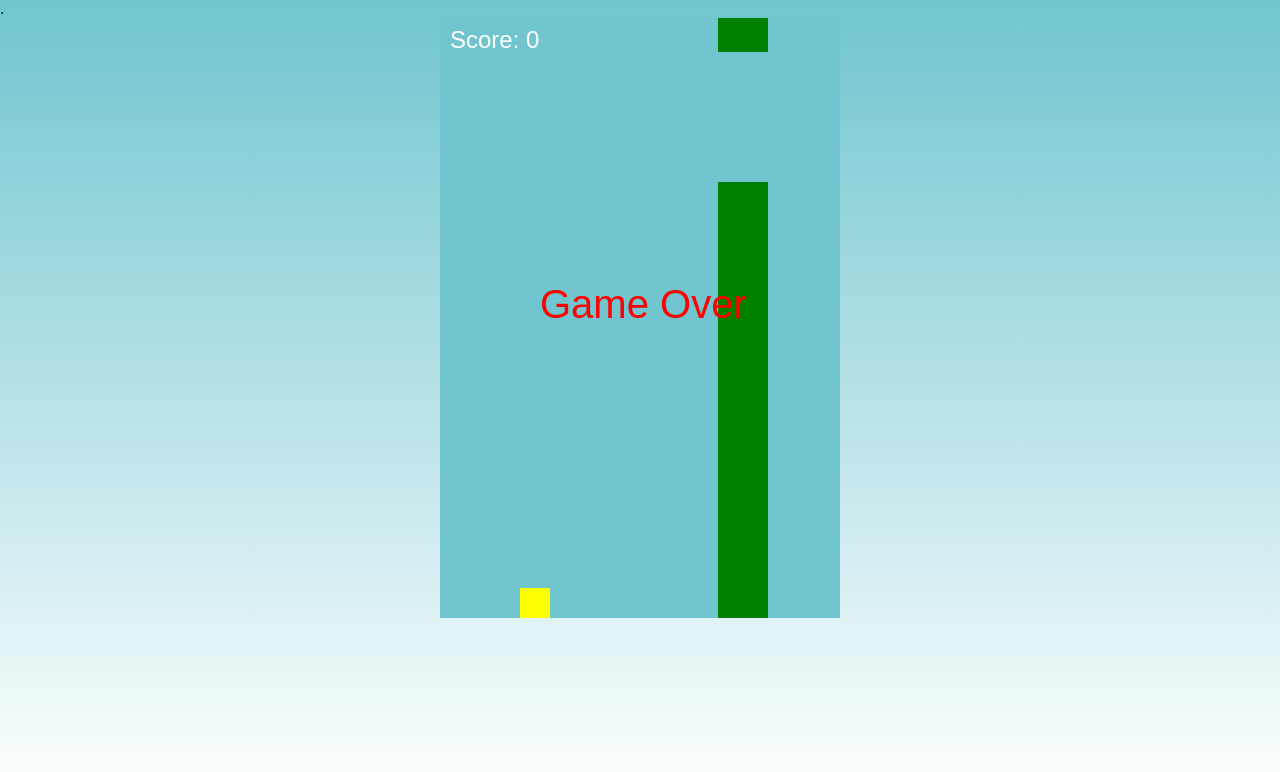
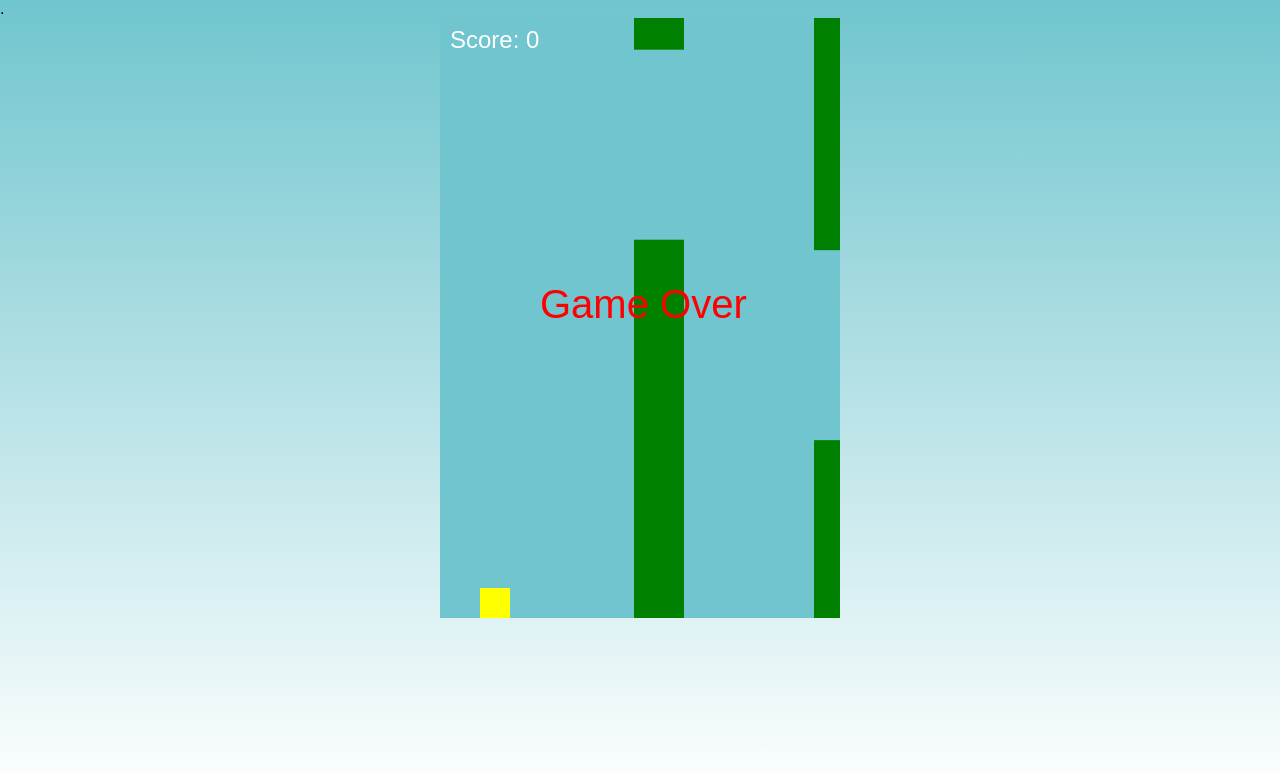
Before and after one commit to chinmayab801-prog/Birdwing, a plain HTML site: page index.html in a window 1280 px wide. Drawn offline with Linux system fonts and the light colour scheme.

Commit message:
Update index.html

```diff
--- a/index.html
+++ b/index.html
@@ -26,11 +26,11 @@ canvas.width = 400;
 canvas.height = 600;
 
 let bird = {
-  x: 80,
-  y: 200,
+  x: 40,
+  y: 40,
   width: 30,
   height: 30,
-  gravity: 0.2,
+  gravity: 0.1,
   lift: -5,
   velocity: 0
 };
@@ -70,7 +70,7 @@ function drawPipes() {
 
 function updatePipes() {
   if (frame % 90 === 0) {
-    let gap = 130;
+    let gap = 190;
     let top = Math.random() * (canvas.height - gap - 100) + 20;
     pipes.push({
       x: canvas.width,
```
